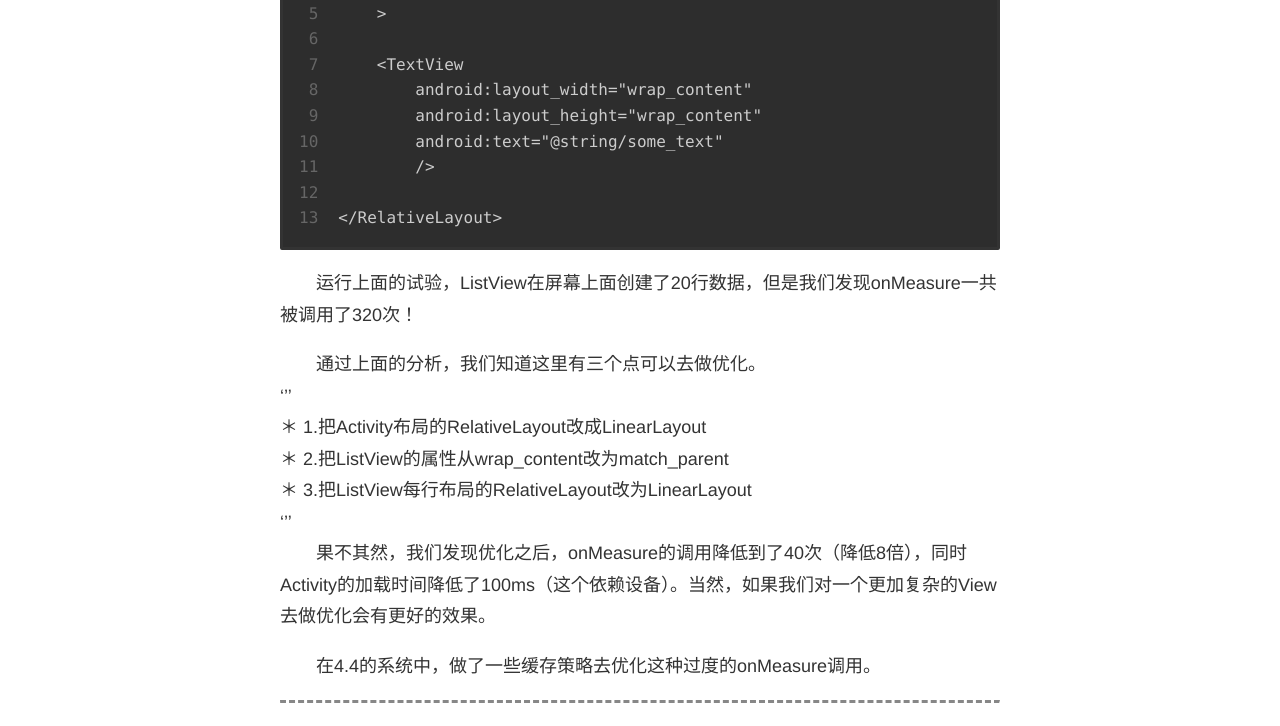
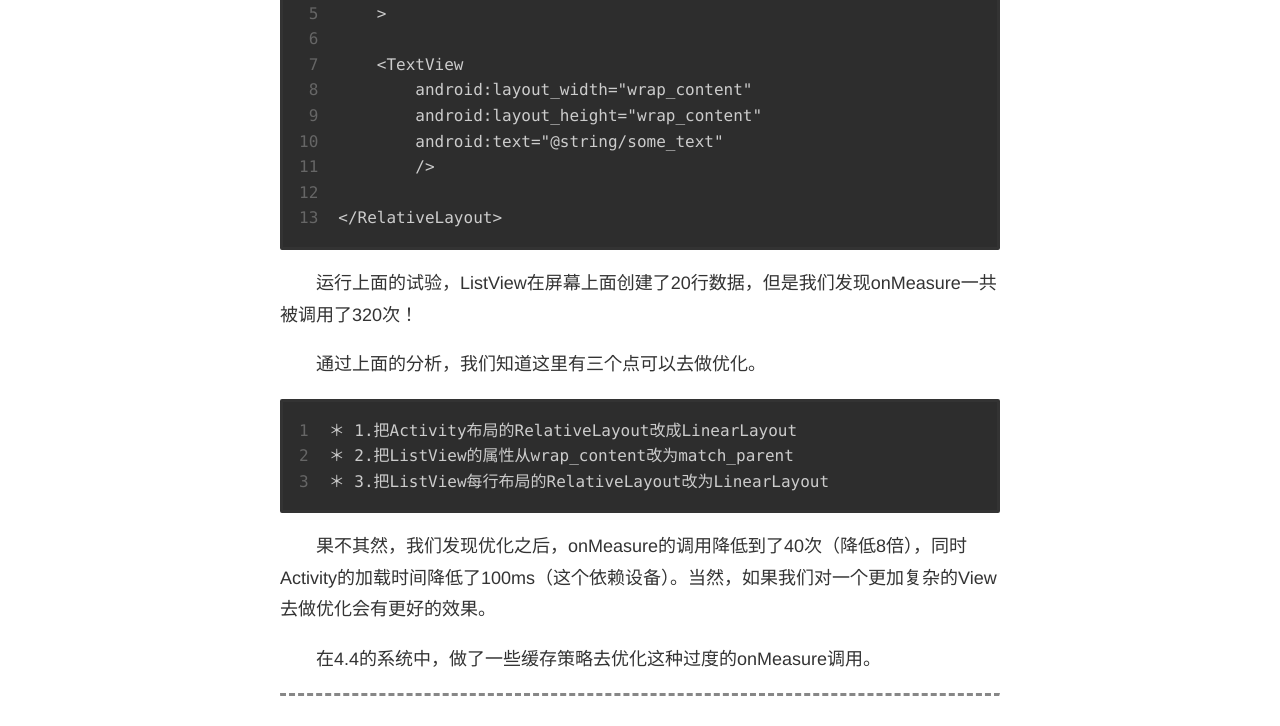
Before and after one commit to jasonlliu/blog_old, a plain HTML site: page 2016/04/12/多层viewgroup性能/index.html in a window 1280 px wide. Shown: the part 1621-2347 px from the top of the page. Drawn offline with nearby package versions, Linux system fonts and the light colour scheme; some packages are replaced by stand-ins of ours; a script that the page names is missing.

Commit message:
Site updated: 2016-04-12 19:59:30

```diff
--- a/2016/04/12/多层viewgroup性能/index.html
+++ b/2016/04/12/多层viewgroup性能/index.html
@@ -6,7 +6,8 @@
 <p>&emsp;&emsp;假设我们的Activity加载这样一个布局，根View是用RelativeLayout，里面有一个子View是ListView，ListView的布局属性是wrap_content。<br><figure class="highlight plain"><table><tr><td class="gutter"><pre><span class="line">1</span><br><span class="line">2</span><br><span class="line">3</span><br><span class="line">4</span><br><span class="line">5</span><br><span class="line">6</span><br><span class="line">7</span><br><span class="line">8</span><br><span class="line">9</span><br><span class="line">10</span><br></pre></td><td class="code"><pre><span class="line">&lt;RelativeLayout  </span><br><span class="line">    xmlns:android=&quot;http://schemas.android.com/apk/res/android&quot;  </span><br><span class="line">    android:layout_width=&quot;match_parent&quot;  </span><br><span class="line">    android:layout_height=&quot;match_parent&quot; &gt;  </span><br><span class="line">  </span><br><span class="line">    &lt;ListView  </span><br><span class="line">        android:id=&quot;@+id/mylist&quot;  </span><br><span class="line">        android:layout_width=&quot;wrap_content&quot;  </span><br><span class="line">        android:layout_height=&quot;wrap_content&quot; /&gt;  </span><br><span class="line">&lt;/RelativeLayout&gt;</span><br></pre></td></tr></table></figure></p>
 <p>&emsp;&emsp;然后我们提供一个BaseAdapter，加载下面的布局作为ListView每行的布局。注意到这里的布局的根View也是RelativeLayout。<br><figure class="highlight plain"><table><tr><td class="gutter"><pre><span class="line">1</span><br><span class="line">2</span><br><span class="line">3</span><br><span class="line">4</span><br><span class="line">5</span><br><span class="line">6</span><br><span class="line">7</span><br><span class="line">8</span><br><span class="line">9</span><br><span class="line">10</span><br><span class="line">11</span><br><span class="line">12</span><br><span class="line">13</span><br></pre></td><td class="code"><pre><span class="line">&lt;RelativeLayout  </span><br><span class="line">    xmlns:android=&quot;http://schemas.android.com/apk/res/android&quot;  </span><br><span class="line">    android:layout_width=&quot;wrap_content&quot;  </span><br><span class="line">    android:layout_height=&quot;wrap_content&quot;  </span><br><span class="line">    &gt;  </span><br><span class="line">      </span><br><span class="line">    &lt;TextView  </span><br><span class="line">        android:layout_width=&quot;wrap_content&quot;  </span><br><span class="line">        android:layout_height=&quot;wrap_content&quot;  </span><br><span class="line">        android:text=&quot;@string/some_text&quot;  </span><br><span class="line">        /&gt;  </span><br><span class="line">      </span><br><span class="line">&lt;/RelativeLayout&gt;</span><br></pre></td></tr></table></figure></p>
 <p>&emsp;&emsp;运行上面的试验，ListView在屏幕上面创建了20行数据，但是我们发现onMeasure一共被调用了320次！</p>
-<p>&emsp;&emsp;通过上面的分析，我们知道这里有三个点可以去做优化。<br>‘’’<br>＊ 1.把Activity布局的RelativeLayout改成LinearLayout<br>＊ 2.把ListView的属性从wrap_content改为match_parent<br>＊ 3.把ListView每行布局的RelativeLayout改为LinearLayout<br>‘’’<br>&emsp;&emsp;果不其然，我们发现优化之后，onMeasure的调用降低到了40次（降低8倍），同时Activity的加载时间降低了100ms（这个依赖设备）。当然，如果我们对一个更加复杂的View去做优化会有更好的效果。</p>
+<p>&emsp;&emsp;通过上面的分析，我们知道这里有三个点可以去做优化。<br><figure class="highlight plain"><table><tr><td class="gutter"><pre><span class="line">1</span><br><span class="line">2</span><br><span class="line">3</span><br></pre></td><td class="code"><pre><span class="line">＊ 1.把Activity布局的RelativeLayout改成LinearLayout</span><br><span class="line">＊ 2.把ListView的属性从wrap_content改为match_parent</span><br><span class="line">＊ 3.把ListView每行布局的RelativeLayout改为LinearLayout</span><br></pre></td></tr></table></figure></p>
+<p>&emsp;&emsp;果不其然，我们发现优化之后，onMeasure的调用降低到了40次（降低8倍），同时Activity的加载时间降低了100ms（这个依赖设备）。当然，如果我们对一个更加复杂的View去做优化会有更好的效果。</p>
 <p>&emsp;&emsp;在4.4的系统中，做了一些缓存策略去优化这种过度的onMeasure调用。</p>
 </div><!-- comment system--><div class="container"><hr></div></article><footer id="footer"><div class="container"><div class="bar"><div class="social"><a href="https://github.com/https://github.com/jasonlliu" target="_blank"><i class="fa fa-github"></i></a></div><div class="footer">© 2016 <a href="/" rel="nofollow">刘伟的个人博客</a>. Powered by <a rel="nofollow" target="_blank" href="https://hexo.io">Hexo</a>. Theme <a target="_blank" href="https://github.com/lotabout/very-simple">very-simple</a>.</div></div></div></footer><link rel="stylesheet" type="text/css" href="//cdn.bootcss.com/fancybox/2.1.5/jquery.fancybox.css"><script src="//cdn.bootcss.com/jquery/2.0.3/jquery.min.js"></script><script src="//cdn.bootcss.com/fancybox/2.1.5/jquery.fancybox.pack.js"></script><script>$(document).ready(function() {
     $(".fancybox").fancybox();
```
